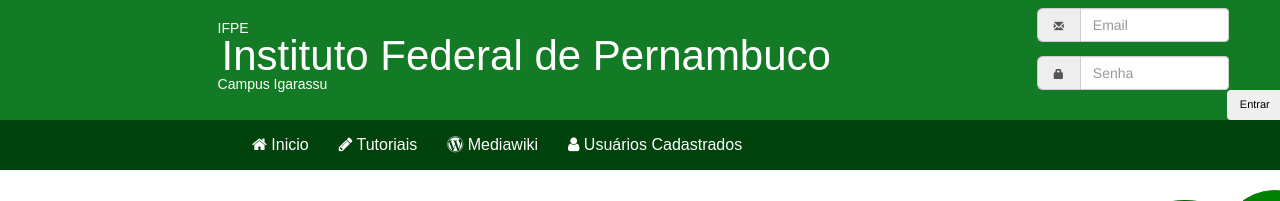
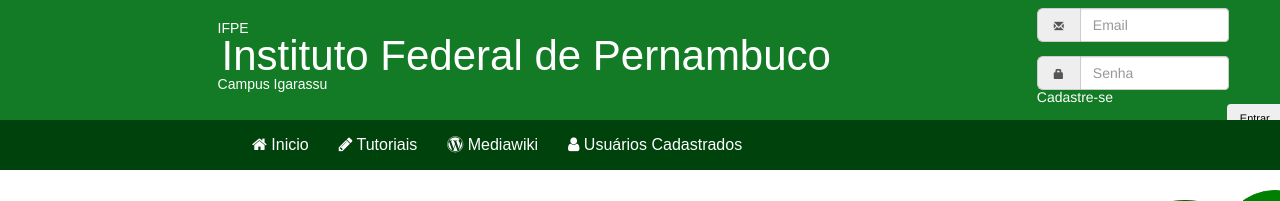
Before and after one commit to Amandaalmeida12/KittycatNew, a PHP site: page /index.php in a window 1280 px wide. Shown: the top 201 px of the page. Run offline with PHP 8.4, Linux system fonts and the light colour scheme; some libraries are stand-ins or nearby versions.

Commit message:
alterçao

```diff
--- a/portal_do_aluno/login.php
+++ b/portal_do_aluno/login.php
@@ -12,5 +12,6 @@
     </span>
     <input class="form-control" type="password" name="senha" placeholder="Senha">
   </div>
-  <button type="button" class="btn" >Entrar</button>
+     <a href="formulario.php"  class ="link1">Cadastre-se</a>
+    <button type="button" class="btn" >Entrar</button>
 </form>
```
